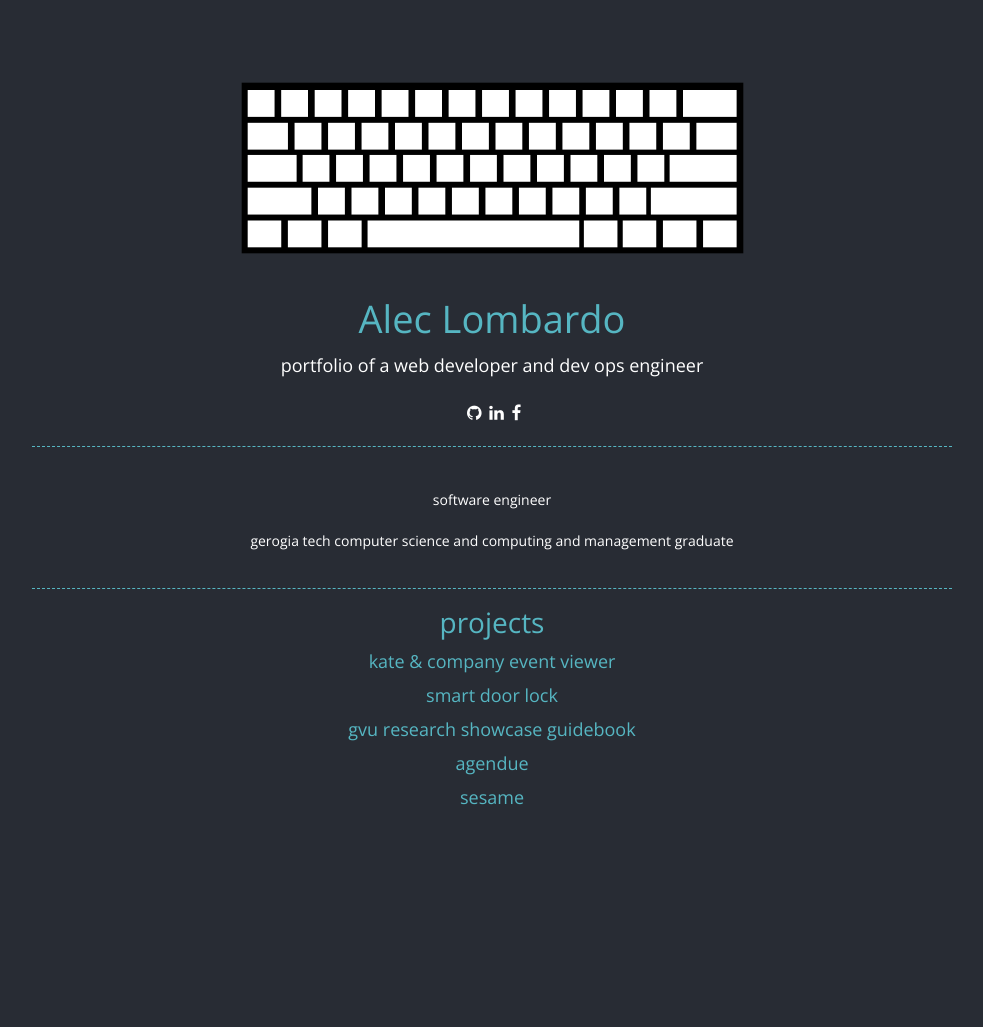
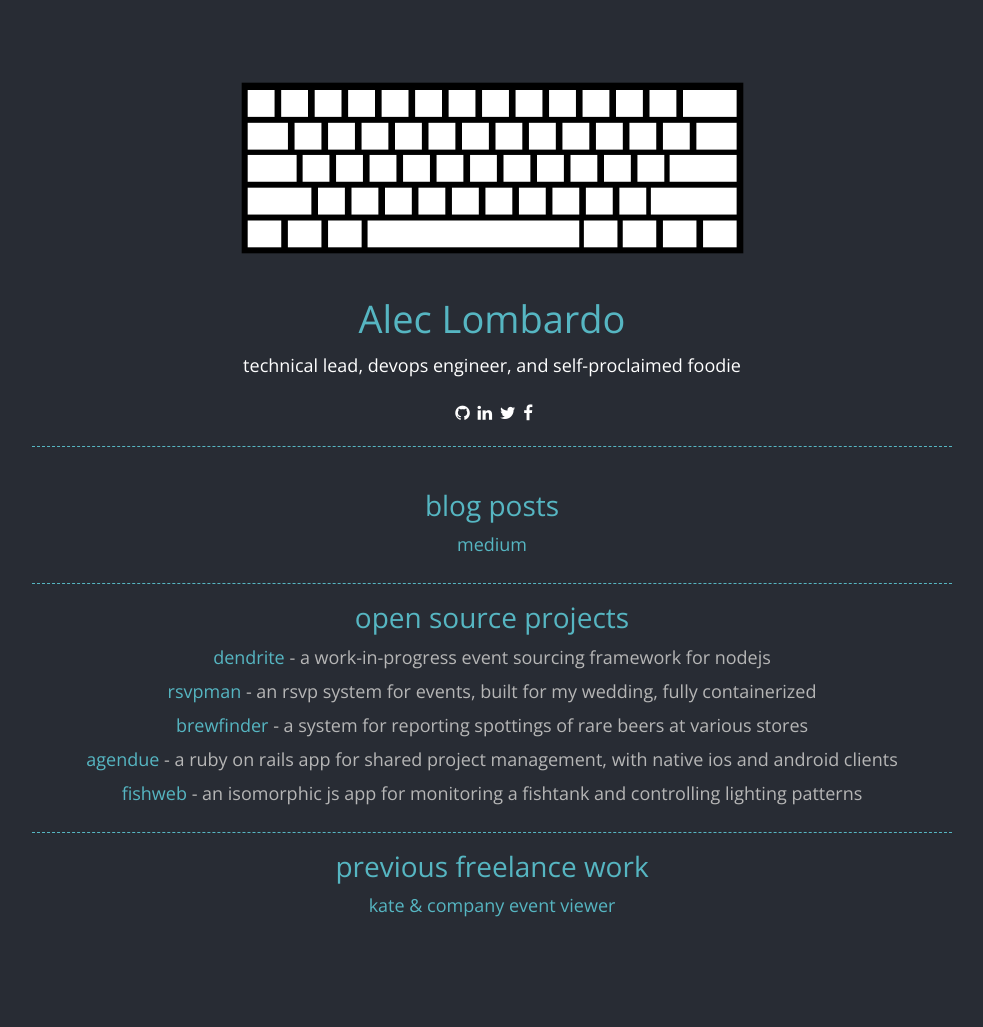
Before and after one commit to alombardo4/Portfolio, a Jekyll site: the page built from index.html, in a window 1280 px wide. Shown: the whole page, without its empty margins (148-1131 px from the left). Built offline with Jekyll 4.4.1, drawn with Linux system fonts in a browser that asks for light colours; nearby versions of some CDN libraries; before the commit the page ends 919 px from its top, so only the background shows below that.

Commit message:
Update site to version 1.0.2 with open source links and remove old projects

```diff
--- a/_config.yml
+++ b/_config.yml
@@ -9,7 +9,7 @@
 title: Alec Lombardo
 email: alec.lombardo@gmail.com
 description: > # this means to ignore newlines until "baseurl:"
-  portfolio of a web developer and dev ops engineer
+  technical lead, devops engineer, and self-proclaimed foodie
 baseurl: "" # the subpath of your site, e.g. /blog
 url: "https://aleclombardo.com" # the base hostname & protocol for your site
 # twitter_username: jekyllrb
--- a/_data/personal.yml
+++ b/_data/personal.yml
@@ -4,7 +4,7 @@
 social:
   github: 'https://github.com/alombardo4'
   # stack-overflow: 'https://stackoverflow.com/'
-  # twitter: 'https://twitter.com/'
   linkedin: 'https://www.linkedin.com/in/alec-lombardo'
+  twitter: 'https://twitter.com/lombardown'
   # youtube: ''
   facebook: 'https://www.facebook.com/alec.lombardo'
--- a/index.html
+++ b/index.html
@@ -1,15 +1,23 @@
 ---
 layout: default
 ---
-
 <div class="home">
-  <div class="homepage">
-      <p>Software Engineer</p>
-      <p>Gerogia Tech Computer Science and Computing and Management graduate</p>
+  <div class="project-list">
+    <h1 class="page-heading">Blog Posts</h1>
+    <h3><a class="post-link" href="https://medium.com/@aleclombardo" target="_blank">Medium</a></h3>
   </div>
   <hr />
   <div class="project-list">
-      <h1 class="page-heading">Projects</h1>
+    <h1 class="page-heading">Open Source Projects</h1>
+    <h3><a class="post-link" href="https://github.com/alombardo4/dendrite" target="_blank">Dendrite</a> - a work-in-progress event sourcing framework for NodeJS</h3>
+    <h3><a class="post-link" href="https://github.com/alombardo4/rsvpman" target="_blank">RSVPMan</a> - an RSVP system for events, built for my wedding, fully containerized</h3>
+    <h3><a class="post-link" href="https://github.com/alombardo4/brewfinder" target="_blank">Brewfinder</a> - a system for reporting spottings of rare beers at various stores</h3>
+    <h3><a class="post-link" href="https://github.com/alombardo4/agendue" target="_blank">Agendue</a> - a Ruby on Rails app for shared project management, with native iOS and Android clients</h3>
+    <h3><a class="post-link" href="https://github.com/alombardo4/fishweb" target="_blank">Fishweb</a> - an isomorphic JS app for monitoring a fishtank and controlling lighting patterns</h3>
+  </div>
+  <hr />
+  <div class="project-list">
+      <h1 class="page-heading">Previous Freelance Work</h1>
       {% for post in site.posts %}
       <h3>
         <a class="post-link" href="{{ post.url | prepend: site.baseurl }}">{{ post.title }}</a>
```
Also changed, not shown: _posts/2015-03-01-sesame.md (deleted, +0 -20 lines), _posts/2015-05-01-agendue.md (deleted, +0 -20 lines), _posts/2015-12-01-smart-door-lock.md (deleted, +0 -20 lines), _posts/2016-05-01-gvu-rs.md (deleted, +0 -21 lines), 3 other files.
